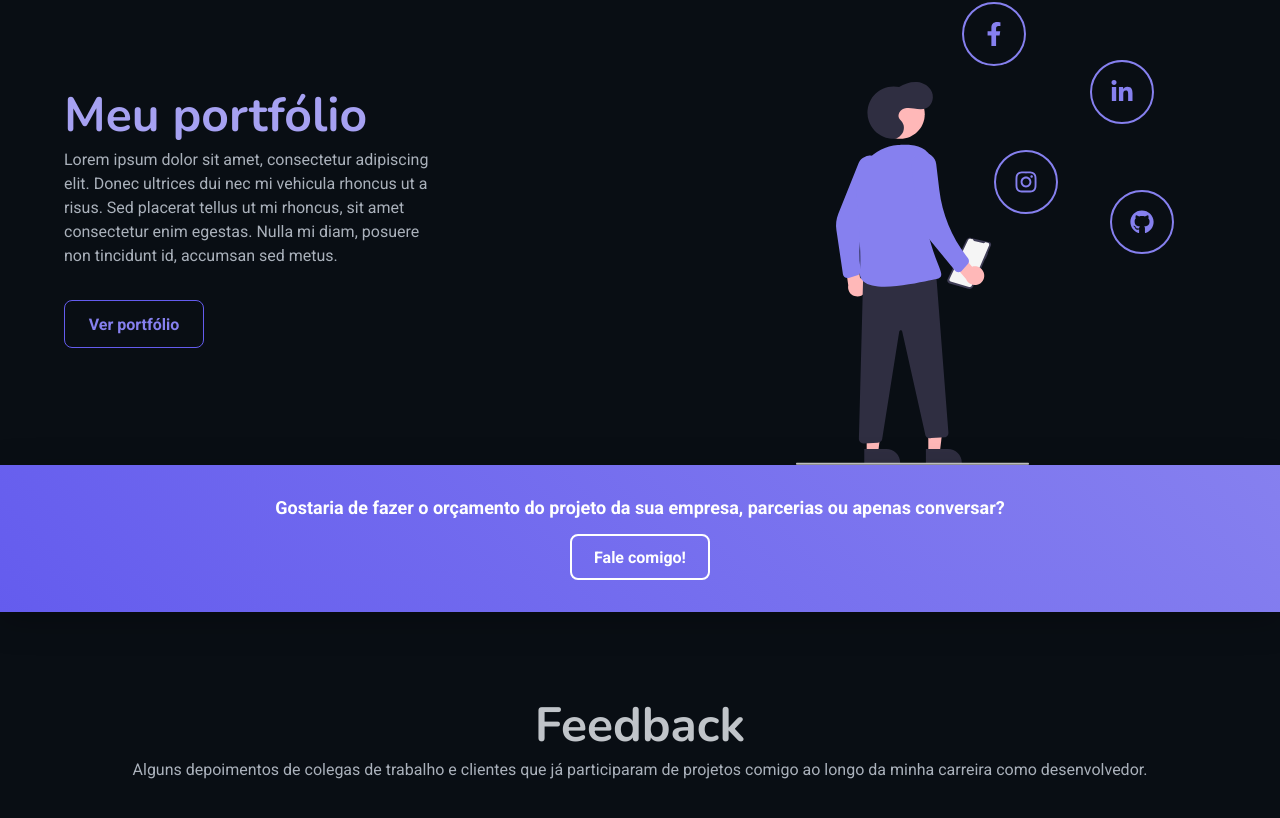
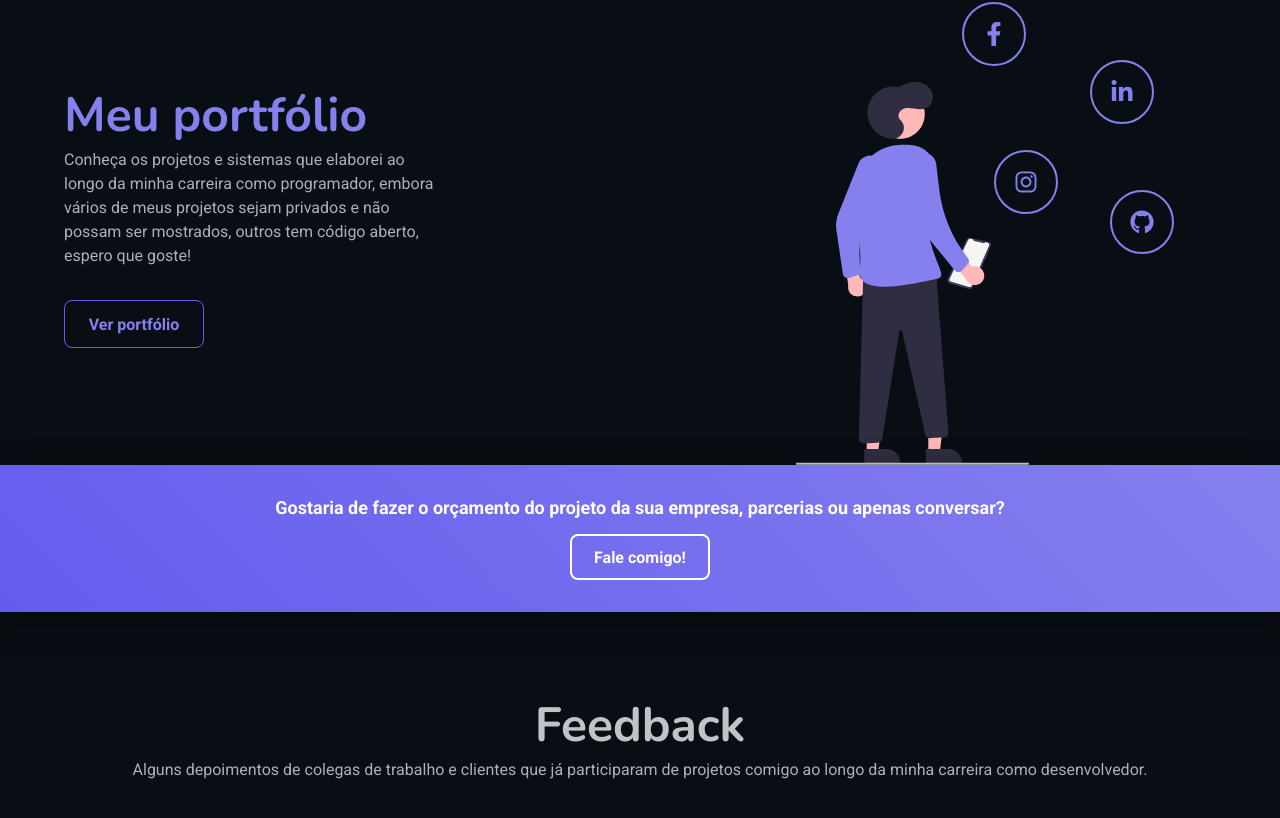
Before and after one commit to EddyPBR/eddypbr-website, a Next.js app: page / in a window 1280 px wide. Shown: the part 1969-2787 px from the top of the page. Built offline with nearby package versions, Linux system fonts and the light colour scheme.

Commit message:
:wrench: Ajustes na sessão portfólio

```diff
--- a/src/pages/index.tsx
+++ b/src/pages/index.tsx
@@ -102,7 +102,12 @@ export default function Home() {
       <Portfolio>
         <article>
           <h1>Meu portfólio</h1>
-          <p>Lorem ipsum dolor sit amet, consectetur adipiscing elit. Donec ultrices dui nec mi vehicula rhoncus ut a risus. Sed placerat tellus ut mi rhoncus, sit amet consectetur enim egestas. Nulla mi diam, posuere non tincidunt id, accumsan sed metus.</p>
+          <p>
+            Conheça os projetos e sistemas que elaborei ao longo da minha
+            carreira como programador, embora vários de meus projetos sejam
+            privados e não possam ser mostrados, outros tem código aberto,
+            espero que goste!
+          </p>
           <Link href="/portfolio">
             <a>Ver portfólio</a>
           </Link>
--- a/src/styles/Home.tsx
+++ b/src/styles/Home.tsx
@@ -202,7 +202,7 @@ export const Portfolio = styled.section`
     max-width: 37rem;
 
     h1 {
-      color: ${props => props.theme.colors.primaryLight};
+      color: ${props => props.theme.colors.primary};
     }
 
     a {
```
